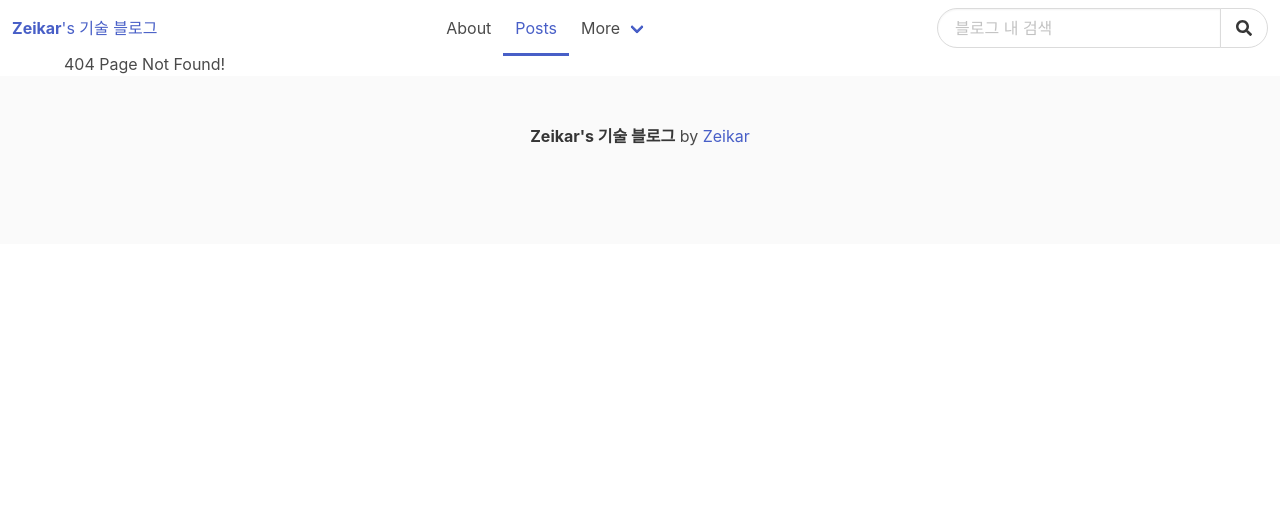
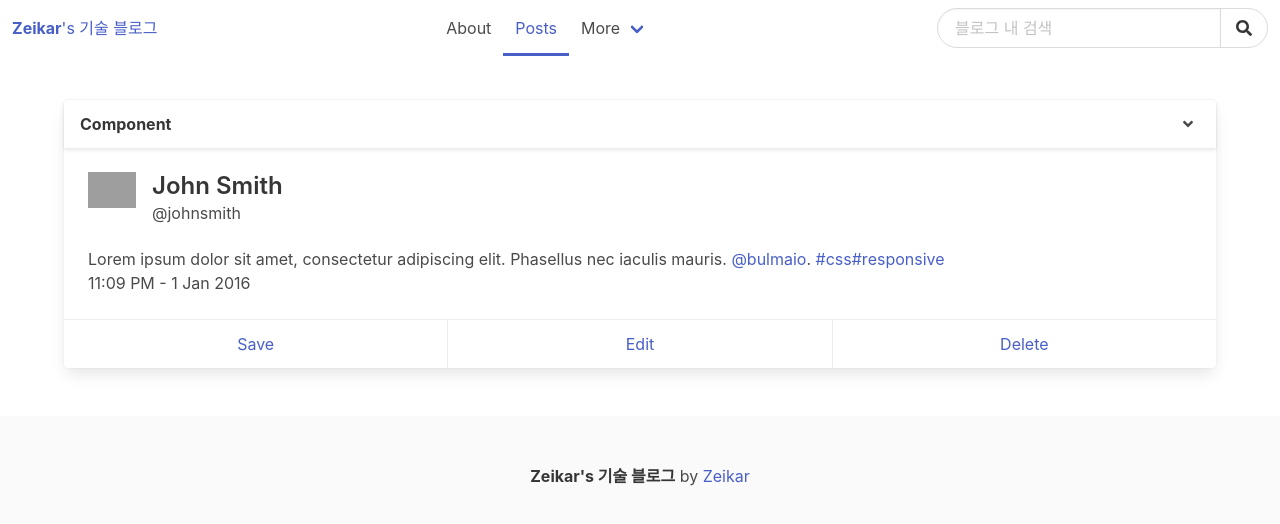
Before and after one commit to zeikar/Zeikar-blog, a Vue app: page /about in a window 1280 px wide. Before the commit this address had no page. Shown: the top 524 px of the page. Built offline with nearby package versions, Linux system fonts and the light colour scheme; grey boxes are pictures that could not be loaded.

Commit message:
Add profile

```diff
--- /dev/null
+++ b/src/components/Profile.vue
@@ -0,0 +1,51 @@
+<template>
+  <section class="section">
+    <div class="container">
+      <div class="card">
+        <header class="card-header">
+          <p class="card-header-title">Component</p>
+          <a href="#" class="card-header-icon" aria-label="more options">
+            <span class="icon">
+              <i class="fas fa-angle-down" aria-hidden="true"></i>
+            </span>
+          </a>
+        </header>
+        <div class="card-content">
+          <div class="media">
+            <div class="media-left">
+              <figure class="image is-48x48">
+                <img src="https://bulma.io/images/placeholders/96x96.png" alt="Placeholder image">
+              </figure>
+            </div>
+            <div class="media-content">
+              <p class="title is-4">John Smith</p>
+              <p class="subtitle is-6">@johnsmith</p>
+            </div>
+          </div>
+
+          <div class="content">
+            Lorem ipsum dolor sit amet, consectetur adipiscing elit.
+            Phasellus nec iaculis mauris.
+            <a>@bulmaio</a>.
+            <a href="#">#css</a>
+            <a href="#">#responsive</a>
+            <br>
+            <time datetime="2016-1-1">11:09 PM - 1 Jan 2016</time>
+          </div>
+        </div>
+
+        <footer class="card-footer">
+          <a href="#" class="card-footer-item">Save</a>
+          <a href="#" class="card-footer-item">Edit</a>
+          <a href="#" class="card-footer-item">Delete</a>
+        </footer>
+      </div>
+    </div>
+  </section>
+</template>
+
+<script>
+export default {
+  name: "Profile"
+};
+</script>
--- a/src/router/index.js
+++ b/src/router/index.js
@@ -2,6 +2,7 @@ import Vue from "vue";
 import Router from "vue-router";
 
 import Articles from "../components/Articles.vue";
+import Profile from "../components/Profile.vue";
 import PageNotFound from "../components/PageNotFound.vue";
 
 Vue.use(Router);
@@ -12,6 +13,11 @@ const router = new Router({
             path: "/",
             name: "Zeikar's 기술 블로그",
             component: Articles
+        },
+        {
+            path: "/about",
+            name: "About me",
+            component: Profile
         },
         {
             path: "*",
```
